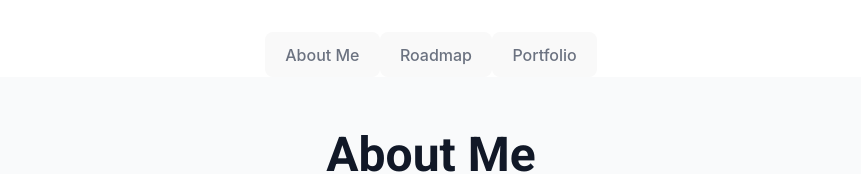
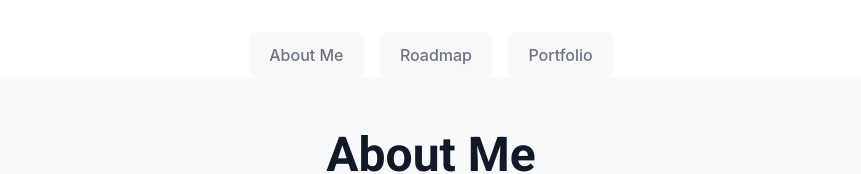
Before and after one commit to gabriel-klettur/Lading-Page-Portfolio, a React (Vite) app in the folder my-portfolio/: page / in a window 1280 px wide. Shown: the top 174 px of the page, without its empty margins (209-1070 px from the left). Built offline with nearby package versions, Linux system fonts and the light colour scheme.

Commit message:
style(App.jsx): Added style to center and create space between tabs

```diff
--- a/my-portfolio/src/App.jsx
+++ b/my-portfolio/src/App.jsx
@@ -12,7 +12,7 @@ function App() {
   return (
     <>
       <TabGroup>
-        <TabList>
+        <TabList className="flex justify-center space-x-4">
           <Tab className="text-gray-500">About Me</Tab>
           <Tab className="text-gray-500">Roadmap</Tab>
           <Tab className="text-gray-500">Portfolio</Tab>
```
